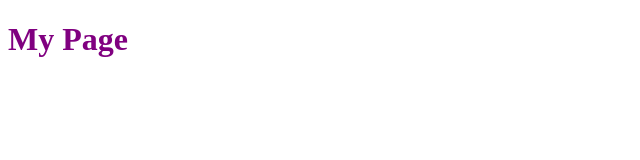
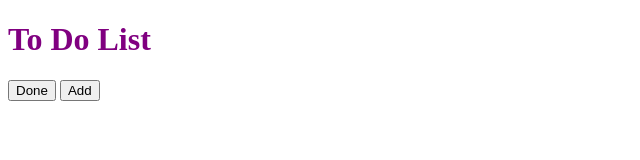
Before and after one commit to TIM0791/SDI-To-Do, a plain HTML site: page index.html in a window 1280 px wide. Shown: the whole page, without its empty margins (0-640 px from the left). Drawn offline with Linux system fonts and the light colour scheme.

Commit message:
html update

```diff
--- a/index.html
+++ b/index.html
@@ -5,10 +5,15 @@
   <meta http-equiv="X-UA-Compatible" content="IE=edge">
   <meta name="viewport" content="width=device-width, initial-scale=1.0">
   <link rel="stylesheet" href="./style.css">
-  <title>List</title>
+  <title>To Do List</title>
 </head>
 <body>
-  <h1>My Page</h1>
+  <h1>To Do List</h1>
+  <form>
+    <ul class="item"></ul><!--maybe move ending ul tag to include buttons-->
+    <button class="remove" style="reset">Done</button>
+    <button id="submit">Add</button>
+  </form>
   <script src="./index.js"></script>
 </body>
 </html>
```
